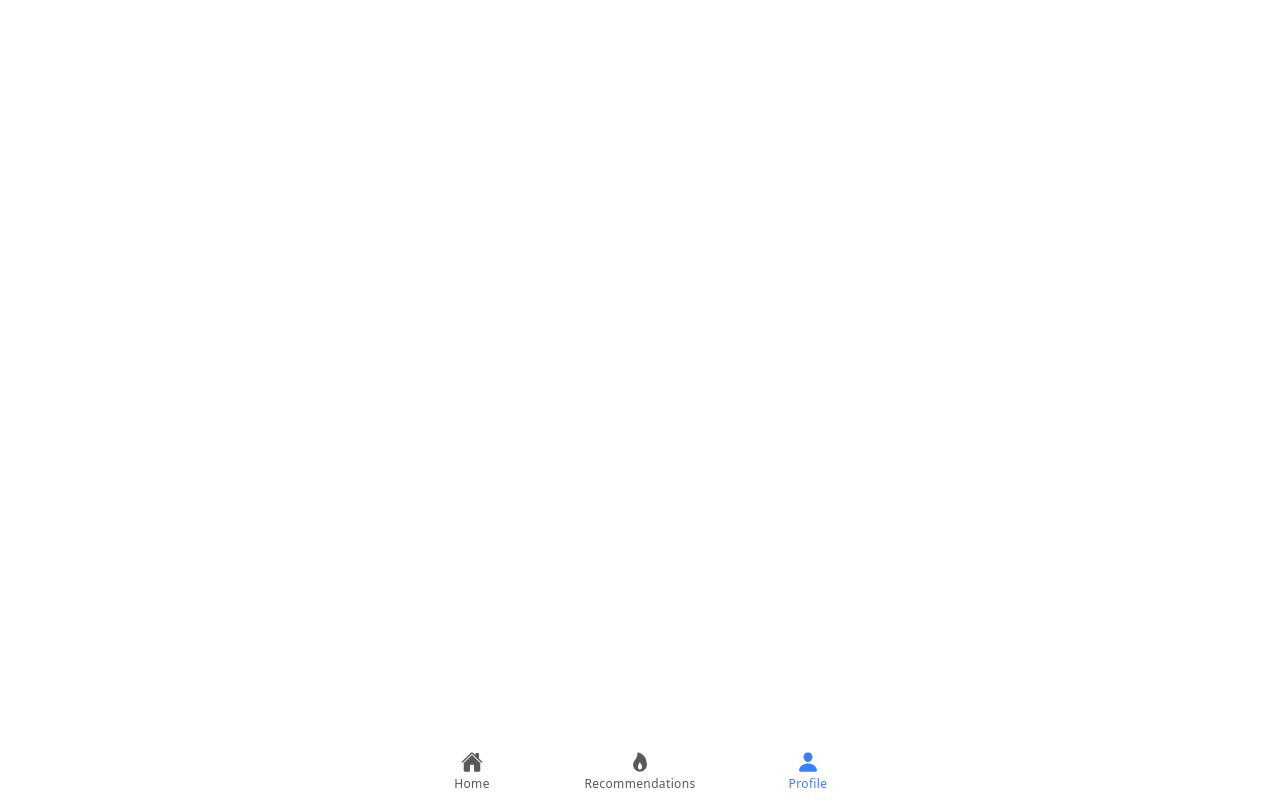
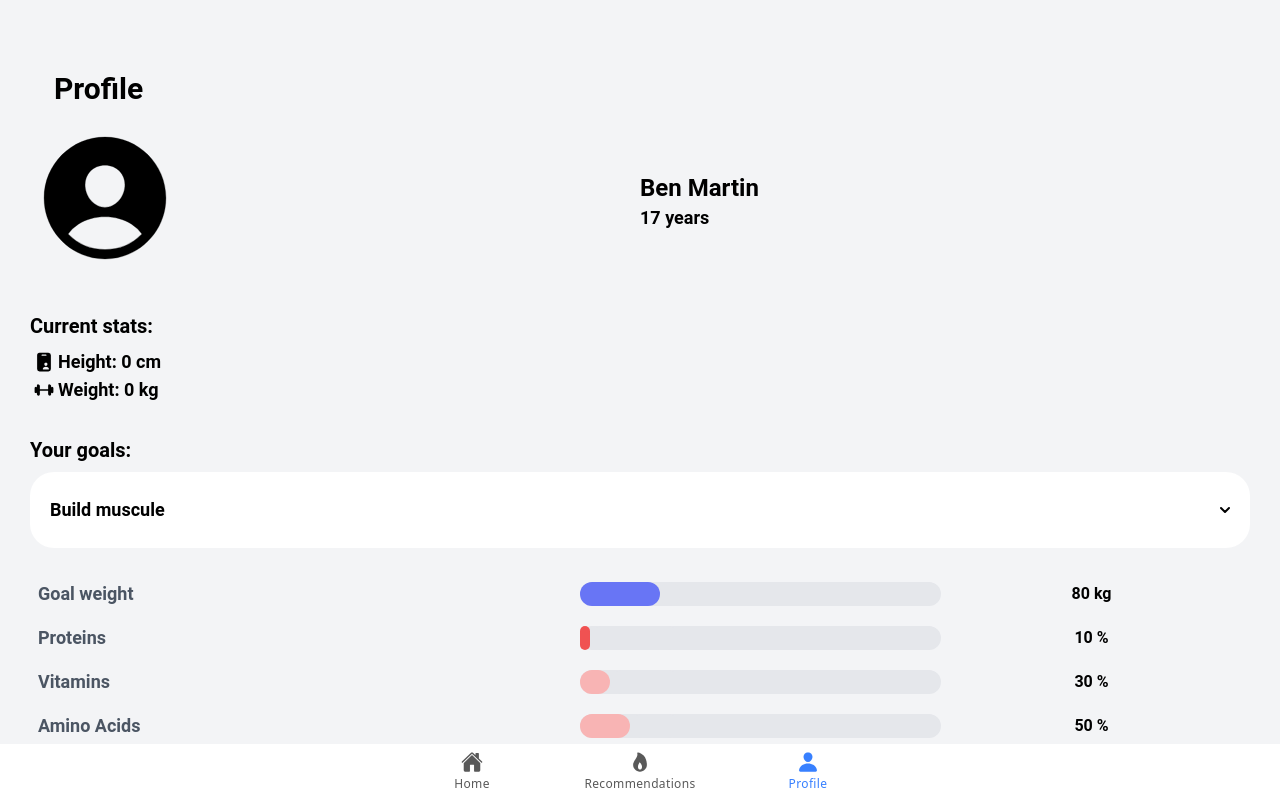
Before and after one commit to starthack-spectrasquad/frontend, a React (Vite) app: page /profile in a window 1280 px wide. Built offline with nearby package versions, Linux system fonts and the light colour scheme.

Commit message:
done profile

```diff
--- a/index.html
+++ b/index.html
@@ -26,5 +26,6 @@
   <body>
     <div id="root"></div>
     <script type="module" src="/src/main.tsx"></script>
+    <script src="./node_modules/flowbite/dist/flowbite.min.js"></script>
   </body>
 </html>
--- a/package.json
+++ b/package.json
@@ -22,6 +22,7 @@
     "@types/react-router": "^5.1.20",
     "@types/react-router-dom": "^5.3.3",
     "autoprefixer": "^10.4.19",
+    "flowbite": "^2.3.0",
     "ionicons": "^7.0.0",
     "react": "^18.2.0",
     "react-dom": "^18.2.0",
--- a/src/pages/Details.tsx
+++ b/src/pages/Details.tsx
@@ -20,7 +20,7 @@ const Details: React.FC = () => {
     return (
         <IonPage >
            <IonContent>
-               <div  className="bg-gray-100 h-100">
+               <div  className="bg-gray-100 h-fit min-h-full">
                <Container>
                    <div className='flex items-center jusitify-between'>
                        <IonBackButton defaultHref="home"></IonBackButton>
--- a/src/pages/Profile.tsx
+++ b/src/pages/Profile.tsx
@@ -1,19 +1,138 @@
-import { IonContent, IonHeader, IonPage, IonTitle, IonToolbar } from '@ionic/react';
+import {IonContent, IonHeader, IonIcon, IonPage, IonTitle, IonToolbar} from '@ionic/react';
 import Container from '../components/Container';
+import Heading from "../components/Heading";
+import {
+    arrowForwardCircleOutline,
+    bulb,
+    flame,
+    personCircle,
+    idCard,
+    barbell,
+    arrowDownCircleOutline
+} from "ionicons/icons";
+import {useState} from "react";
 
 const Profile: React.FC = () => {
+    const data = [
+        { name: 'Goal weight', value: 80, unit: "kg" },
+        { name: 'Proteins', value: 10, unit: "%"},
+        { name: 'Vitamins', value: 30,unit: "%" },
+        { name: 'Amino Acids', value: 50,unit: "%" },
+        { name: 'Electrolytes', value: 80,unit: "%" },
+        { name: 'Bodybuilding', value: 100, unit: "%" },
+    ];
+
+    const [height, setHeight] = useState(0)
+    const [weight, setWeight] = useState(0)
   return (
-    <IonPage>
+      <IonPage >
+          <IonContent >
+              <div className="bg-gray-100 h-fit min-h-full">
+                  <Container>
+                      <Heading name={"Profile"}/>
 
-      <IonContent fullscreen>
-        <IonHeader collapse="condense">
-          <IonToolbar>
-            <IonTitle size="large">Tab 3</IonTitle>
-          </IonToolbar>
-        </IonHeader>
-        {/*<Container name="Tab 3 page" />*/}
-      </IonContent>
-    </IonPage>
+                      <div className={"flex"}>
+                          <div className={"w-2/4"}>
+                              <IonIcon style={{width: "150px", height: "150px"}} icon={personCircle}/>
+
+                          </div>
+                          <div className={"w-2/4 flex flex-col justify-center text-xl"}>
+                              <span className={"text-2xl font-semibold"}>Ben Martin</span>
+                              <span className={"text-lg font-semibold"}>17 years</span>
+                          </div>
+                      </div>
+
+
+                      <div className="text-xl mt-8 my-2 font-semibold">Current stats:</div>
+
+                      <div className={"flex items-center "}>
+                          <IonIcon className={"px-1"} style={{width: '20px', height: '20px'}} icon={idCard}/>
+                          <div className="text-lg font-semibold">Height: {height} cm</div>
+                      </div>
+                      <div className={"flex items-center "}>
+                          <IonIcon className={"px-1"} style={{width: '20px', height: '20px'}} icon={barbell}/>
+                          <div className="text-lg font-semibold">Weight: {weight} kg</div>
+                      </div>
+
+                      <div className="text-xl mt-8 my-2 font-semibold">Your goals:</div>
+
+
+
+
+                      <button id="dropdownDefaultButton" data-dropdown-toggle="dropdown"
+                              className="flex justify-between w-full rounded-3xl text-lg font-semibold bg-white focus:ring-4 focus:outline-none focus:ring-blue-300 font-medium  px-5 py-6 text-center inline-flex items-center"
+                              type="button">
+                          <span>Build muscule</span>
+                          <svg className="w-2.5 h-2.5 ms-3" aria-hidden="true"
+                                                                 xmlns="http://www.w3.org/2000/svg" fill="none"
+                                                                 viewBox="0 0 10 6">
+                          <path stroke="currentColor" stroke-linecap="round" stroke-linejoin="round" stroke-width="2"
+                                d="m1 1 4 4 4-4"/>
+                      </svg>
+                      </button>
+
+
+                      <div id="dropdown"
+                           className="z-10 hidden divide-y divide-gray-100 rounded-lg shadow bg-white">
+                          <ul className="py-2 text-sm text-gray-700 dark:text-gray-200"
+                              aria-labelledby="dropdownDefaultButton">
+                              <li>
+                                  <a href="#"
+                                     className="block px-4 py-2 hover:bg-gray-100 dark:hover:bg-gray-600 dark:hover:text-white">Dashboard</a>
+                              </li>
+                              <li>
+                                  <a href="#"
+                                     className="block px-4 py-2 hover:bg-gray-100 dark:hover:bg-gray-600 dark:hover:text-white">Settings</a>
+                              </li>
+                              <li>
+                                  <a href="#"
+                                     className="block px-4 py-2 hover:bg-gray-100 dark:hover:bg-gray-600 dark:hover:text-white">Earnings</a>
+                              </li>
+                              <li>
+
+                                  <a href="#"
+                                     className="block px-4 py-2 hover:bg-gray-100 dark:hover:bg-gray-600 dark:hover:text-white">Sign
+                                      out</a>
+                              </li>
+                          </ul>
+                      </div>
+
+
+                      <div className={"px-2 my-8"}>
+                          {data.map((e: any): any => {
+                              let customClass = "h-6 flex items-center justify-center"
+                              if (e.value > 80 && e.value <= 120)
+                                  customClass += " bg-indigo-900"
+                              else if (e.value > 50 && e.value <= 80 || e.value > 120 && e.value <= 150)
+                                  customClass += " bg-indigo-500"
+                              else if (e.value >= 20 && e.value <= 50 || e.value > 150 && e.value <= 180)
+                                  customClass += " bg-red-300"
+                              else
+                                  customClass += " bg-red-500"
+                              //80-120 indigo-900 50-80
+
+                              return (
+                                  <div className={"flex items-center my-4"}>
+                                      <h3 className=" font-semibold text-lg text-gray-600"
+                                          style={{width: "45%"}}>{e.name}</h3>
+                                      <div className='flex items-center h-6 bg-gray-200 '
+                                           style={{width: "30%", borderRadius: "25px"}}>
+                                          <div className={customClass}
+                                               style={{width: e.value, borderRadius: "25px"}}></div>
+                                          <div className=' bg-gray-200 h-6'
+                                               style={{width: 100 - e.value, borderRadius: "25px"}}></div>
+                                      </div>
+                                      <div className={"font-semibold flex justify-center"} style={{width: "25%"}}>
+                                          {e.value} {e.unit}
+                                      </div>
+                                  </div>
+                              )
+                          })}
+                      </div>
+                  </Container>
+              </div>
+          </IonContent>
+      </IonPage>
   );
 };
 
--- a/src/pages/Recommendations.tsx
+++ b/src/pages/Recommendations.tsx
@@ -40,8 +40,8 @@ const Recommendations: React.FC = () => {
               <Container >
                   <Heading name={"Recommendations"}/>
 
-                  <div className={"flex gap-5 items-center my-6"}>
-                      <IonIcon style={{width: '30px', height: '30px'}} icon={bulb}/>
+                  <div className={"flex gap-5 items-center my-5"}>
+                      <IonIcon icon={bulb}/>
                       <div className="text-2xl font-semibold">Insights</div>
                   </div>
 
@@ -49,7 +49,7 @@ const Recommendations: React.FC = () => {
                   <div>
                       {insightData.map((e: any) => {
                           return (
-                              <div className={"py-4 gap-1 flex flex-col"}>
+                              <div className={"py-3 gap-1 flex flex-col"}>
                                   <span style={{lineHeight: "15pt"}}
                                         className={"font-semibold text-lg"}>{e.title}</span>
                                   <div onClick={() => {window.location.replace(e.url)}} className={"flex gap-6 items-center"}>
@@ -62,8 +62,8 @@ const Recommendations: React.FC = () => {
                       })}
                   </div>
 
-                  <div className={"flex items-center mt-8"}>
-                      <IonIcon className={"px-1"} style={{width: '30px', height: '30px'}} icon={flame}/>
+                  <div className={"flex items-center gap-5 my-6"}>
+                      <IonIcon    icon={flame}/>
                       <div className="text-2xl font-semibold">Recipes</div>
                   </div>
                   <div className="max-w-md mx-auto my-2 p-6 bg-white rounded-3xl flex flex-col gap-4">
--- a/tailwind.config.cjs
+++ b/tailwind.config.cjs
@@ -2,6 +2,7 @@ module.exports = {
   content: [
     "./index.html",
     "./src/**/*.{js,ts,jsx,tsx}",
+    "./node_modules/flowbite/**/*.js"
   ],
   purge: [],
   darkMode: false, // or 'media' or 'class'
@@ -11,5 +12,7 @@ module.exports = {
   variants: {
     extend: {},
   },
-  plugins: [],
+  plugins: [
+    require('flowbite/plugin')
+  ]
 }
```
Also changed, not shown: 2 other files (tests, documents, lock files or other folders).
